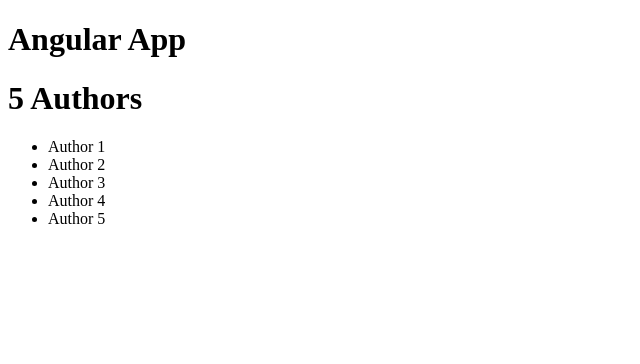
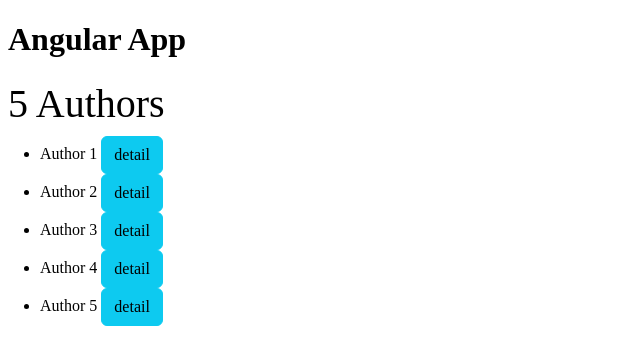
Before and after one commit to Mouhamet99/LetsAngular, an Angular app: page / in a window 1280 px wide. Shown: the top 364 px of the page, without its empty margins (0-640 px from the left). Built offline with nearby package versions, Linux system fonts and the light colour scheme.

Commit message:
install bootstrap

```diff
--- a/package.json
+++ b/package.json
@@ -18,6 +18,7 @@
     "@angular/platform-browser": "^14.0.0",
     "@angular/platform-browser-dynamic": "^14.0.0",
     "@angular/router": "^14.0.0",
+    "bootstrap": "^5.2.2",
     "rxjs": "~7.5.0",
     "tslib": "^2.3.0",
     "zone.js": "~0.11.4"
--- a/src/app/author/author.component.css
+++ b/src/app/author/author.component.css
@@ -0,0 +1 @@
+@import "~bootstrap/dist/css/bootstrap.css"
--- a/src/app/author/author.component.html
+++ b/src/app/author/author.component.html
@@ -1 +1,8 @@
 <p>author works!</p>
+
+<h1>{{getAuthorsNumbers() +' Authors'}}</h1>
+    <ul>
+      <li *ngFor='let author of authors'>
+          {{ author }}
+      </li>
+    </ul>
--- a/src/app/author/author.component.ts
+++ b/src/app/author/author.component.ts
@@ -9,6 +9,7 @@ import { AuthorService } from '../author.service';
     <ul>
       <li *ngFor='let author of authors'>
           {{ author }}
+          <button class="btn btn-info">detail</button>
       </li>
     </ul>
   `,
```
Also changed, not shown: 1 other file (tests, documents, lock files or other folders).
